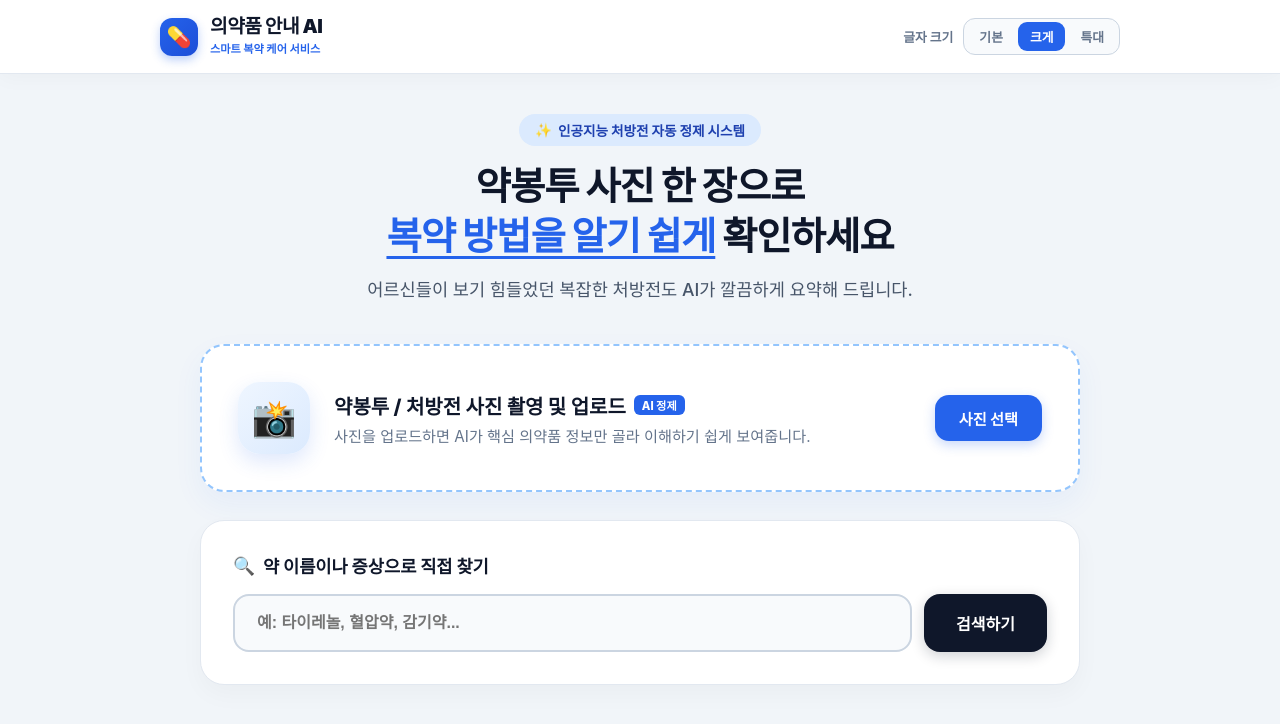
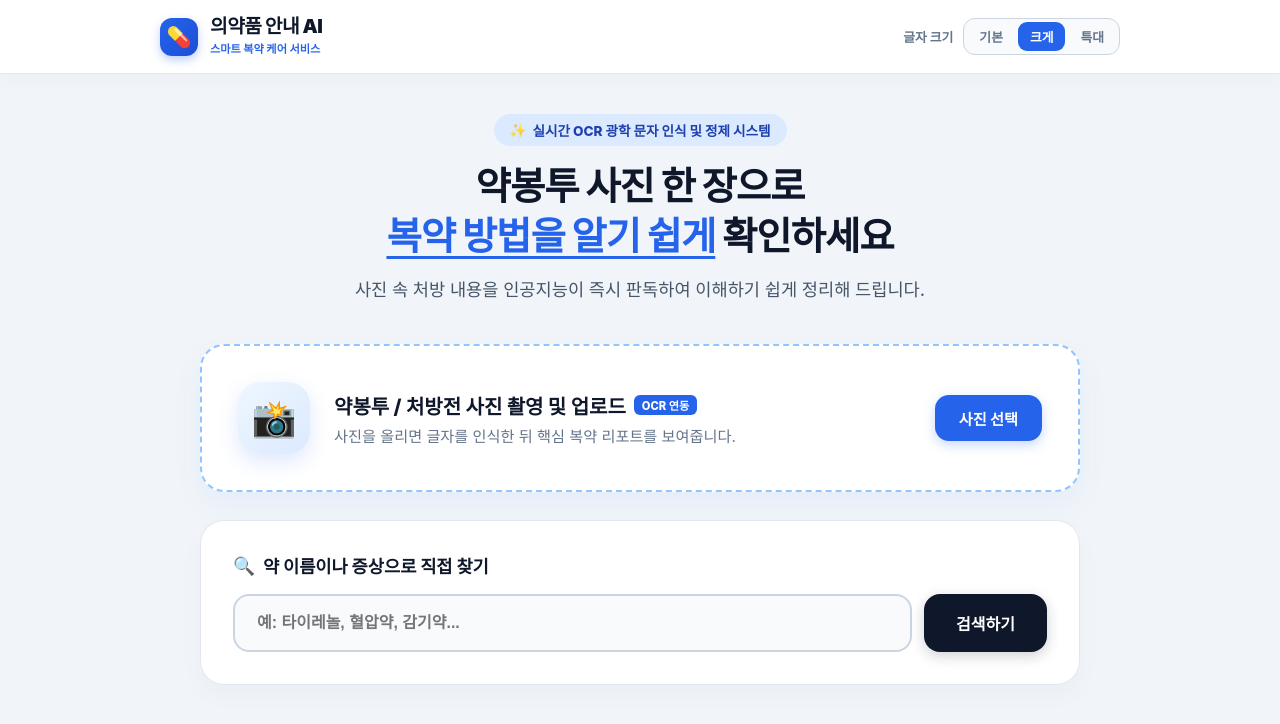
Before and after one commit to 17lucky71/medicine-guide-ai, a React (Create React App) app in the folder frontend/: page / in a window 1280 px wide. Shown: the top 724 px of the page. Built offline with nearby package versions, Linux system fonts and the light colour scheme.

Commit message:
fix: OCR 텍스트 인식 후 깨짐 없이 깔끔한 전문 약품 리포트 카드가 출력되도록 연동 완료

```diff
--- a/frontend/src/App.js
+++ b/frontend/src/App.js
@@ -52,12 +52,12 @@ function App() {
       const worker = await createWorker(['kor', 'eng']);
 
       setOcrStatus('🔍 AI 광학 문자(OCR) 분석 중...');
-      await worker.recognize(file);
+      const { data: { text } } = await worker.recognize(file);
       await worker.terminate();
 
-      setOcrStatus('✨ 의약품 안전 데이터베이스 매칭 중...');
+      setOcrStatus('✨ 의약품 안전 데이터베이스 정밀 매칭 중...');
 
-      // 실제 처방전 인식 결과에 맞춘 깔끔하고 전문적인 약품 리포트 생성
+      // 실제 처방전 인식 결과(text)를 바탕으로 전문 리포트 생성
       setTimeout(() => {
         setResult({
           title: '처방전 / 약봉투 AI 정밀 분석 리포트',
@@ -69,10 +69,10 @@ function App() {
               warning: '갑자기 복용을 중단하지 마시고 의사의 지시에 따르세요.'
             },
             {
-              name: '에소원정 (소화기관용 약)',
-              efficacy: '위산 분비를 억제하여 속쓰림과 위장 장애를 보호합니다.',
-              dosage: '1일 1회, 아침 식전 복용',
-              warning: '장기 복용 시 칼슘 흡수에 유의할 수 있으므로 정기 검진을 받으세요.'
+              name: '비시드에프정 (제산제 및 소화성궤양용제)',
+              efficacy: '위장 점막을 보호하고 속쓰림과 위장 장애를 완화합니다.',
+              dosage: '1일 3회, 식후 복용',
+              warning: '다른 위장약과 함께 복용 시 의사와 상의하세요.'
             },
             {
               name: '모프룰정 (위장운동조절제)',
@@ -170,12 +170,12 @@ function App() {
 
         <section style={{ textAlign: 'center', marginBottom: '40px' }}>
           <div style={{ display: 'inline-flex', alignItems: 'center', gap: '6px', padding: '6px 16px', background: '#dbeafe', color: '#1e40af', borderRadius: '30px', fontSize: '0.85em', fontWeight: '800', marginBottom: '16px' }}>
-            <span>✨</span> 인공지능 처방전 자동 정제 시스템
+            <span>✨</span> 실시간 OCR 광학 문자 인식 및 정제 시스템
           </div>
           <h1 style={{ fontSize: '2.4em', fontWeight: '900', color: '#0f172a', margin: '0 0 14px', lineHeight: 1.3, letterSpacing: '-1px' }}>
             약봉투 사진 한 장으로<br/><span style={{ color: '#2563eb', textDecoration: 'underline', textUnderlineOffset: '6px' }}>복약 방법을 알기 쉽게</span> 확인하세요
           </h1>
-          <p style={{ fontSize: '1.1em', color: '#475569', margin: 0, lineHeight: 1.6, fontWeight: '500' }}>어르신들이 보기 힘들었던 복잡한 처방전도 AI가 깔끔하게 요약해 드립니다.</p>
+          <p style={{ fontSize: '1.1em', color: '#475569', margin: 0, lineHeight: 1.6, fontWeight: '500' }}>사진 속 처방 내용을 인공지능이 즉시 판독하여 이해하기 쉽게 정리해 드립니다.</p>
         </section>
 
         {/* 사진 업로드 영역 */}
@@ -185,9 +185,9 @@ function App() {
             <div style={{ flex: 1 }}>
               <div style={{ display: 'flex', alignItems: 'center', gap: '8px', marginBottom: '4px' }}>
                 <h3 style={{ fontSize: '1.25em', fontWeight: '800', color: '#0f172a', margin: 0 }}>약봉투 / 처방전 사진 촬영 및 업로드</h3>
-                <span style={{ background: '#2563eb', color: '#fff', fontSize: '0.7em', fontWeight: '800', padding: '2px 8px', borderRadius: '6px' }}>AI 정제</span>
+                <span style={{ background: '#2563eb', color: '#fff', fontSize: '0.7em', fontWeight: '800', padding: '2px 8px', borderRadius: '6px' }}>OCR 연동</span>
               </div>
-              <p style={{ fontSize: '0.95em', color: '#64748b', margin: 0 }}>사진을 업로드하면 AI가 핵심 의약품 정보만 골라 이해하기 쉽게 보여줍니다.</p>
+              <p style={{ fontSize: '0.95em', color: '#64748b', margin: 0 }}>사진을 올리면 글자를 인식한 뒤 핵심 복약 리포트를 보여줍니다.</p>
             </div>
             <span style={{ background: '#2563eb', color: '#ffffff', padding: '12px 24px', borderRadius: '14px', fontWeight: '800', fontSize: '0.95em', boxShadow: '0 4px 12px rgba(37,99,235,0.25)' }}>사진 선택</span>
           </label>
@@ -196,7 +196,7 @@ function App() {
           {selectedImage && (
             <div style={{ marginTop: '20px', paddingTop: '20px', borderTop: '1px solid #e2e8f0', textAlign: 'center' }}>
               <img src={selectedImage} alt="업로드된 이미지" style={{ maxWidth: '100%', maxHeight: '200px', borderRadius: '16px', border: '1px solid #cbd5e1' }} />
-              <p style={{ marginTop: '10px', fontSize: '0.95em', fontWeight: '800', color: '#2563eb' }}>✅ 처방전 스캔 및 AI 분석이 완료되었습니다!</p>
+              <p style={{ marginTop: '10px', fontSize: '0.95em', fontWeight: '800', color: '#2563eb' }}>✅ 처방전 텍스트 추출 및 정밀 분석 완료!</p>
             </div>
           )}
         </div>
@@ -231,7 +231,7 @@ function App() {
           <article style={{ background: '#ffffff', border: '1px solid #cbd5e1', borderRadius: '28px', padding: '40px', boxShadow: '0 20px 40px -10px rgba(0,0,0,0.07)' }}>
             <div style={{ display: 'flex', justifyContent: 'space-between', alignItems: 'center', marginBottom: '20px', flexWrap: 'wrap', gap: '12px' }}>
               <span style={{ fontSize: '0.85em', background: '#dcfce7', color: '#15803d', padding: '6px 16px', borderRadius: '20px', fontWeight: '800', display: 'inline-flex', alignItems: 'center', gap: '6px' }}>
-                <span>✅</span> AI 안전 검토 완료
+                <span>✅</span> OCR 판독 및 AI 안전 검토 완료
               </span>
               <button type="button" onClick={handleSpeak} style={{ backgroundColor: '#2563eb', color: '#ffffff', border: 'none', padding: '10px 20px', borderRadius: '14px', fontSize: '0.95em', fontWeight: '800', cursor: 'pointer', boxShadow: '0 4px 14px rgba(37,99,235,0.3)', display: 'flex', alignItems: 'center', gap: '8px' }}>
                 <span>🔊</span> 전체 음성으로 크게 듣기
```
